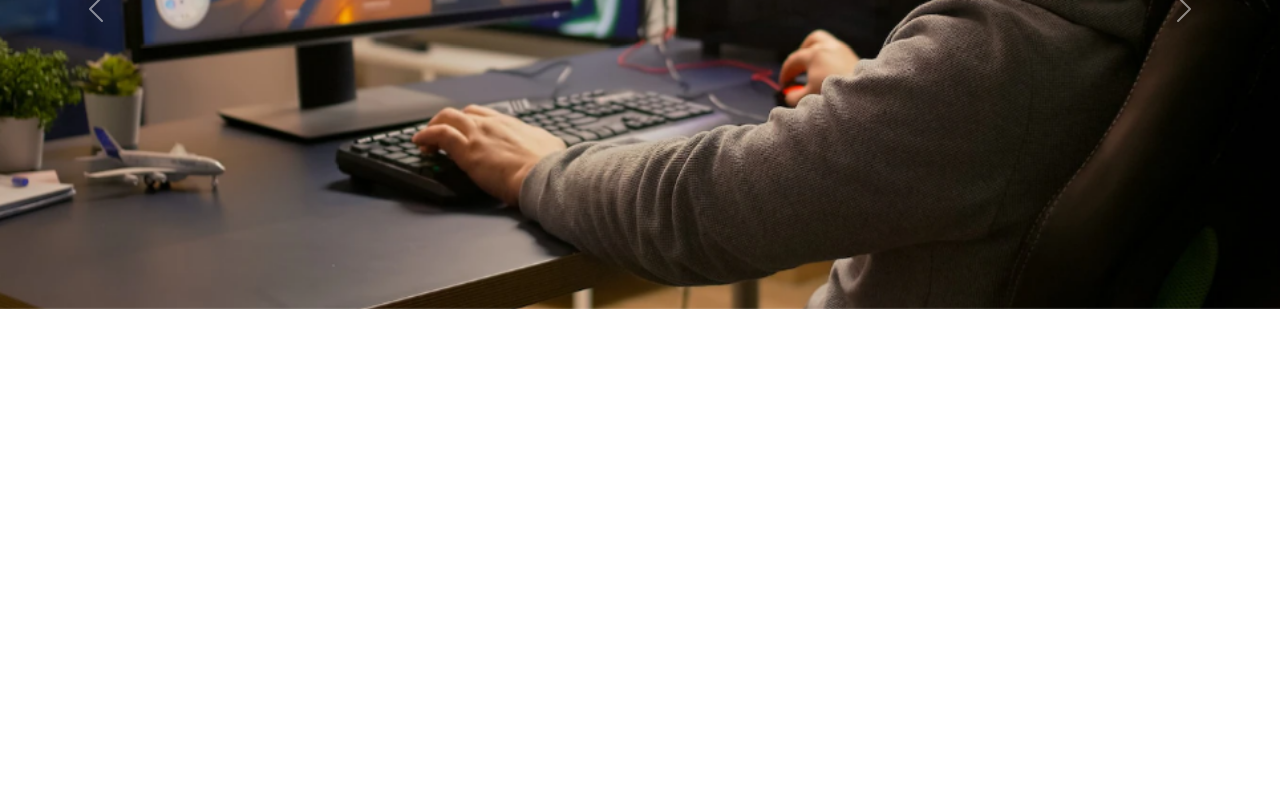
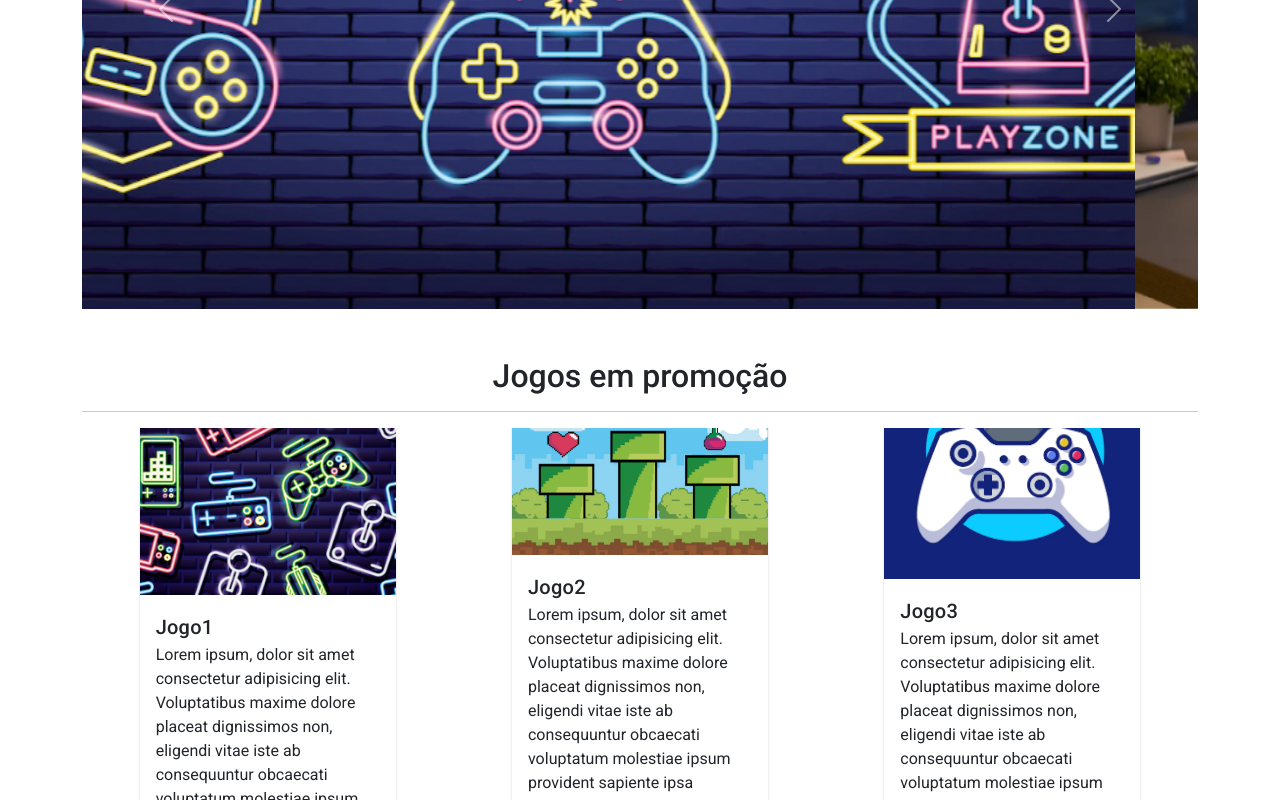
Before and after one commit to Matheus-IT/angular-project, an Angular app: page / in a window 1280 px wide. Shown: the part 371-1171 px from the top of the page. Before the commit the page ends 800 px from the top, so only its background shows below. Built offline with nearby package versions, Linux system fonts and the light colour scheme.

Commit message:
Adding card section

```diff
--- a/src/app/app.component.ts
+++ b/src/app/app.component.ts
@@ -1,7 +1,6 @@
 import { MatButtonModule } from '@angular/material/button';
 import { MatCardModule } from '@angular/material/card';
 import { MatFormFieldModule } from '@angular/material/form-field';
-import { MatGridListModule } from '@angular/material/grid-list';
 import { MatInputModule } from '@angular/material/input';
 import { MatMenuModule } from '@angular/material/menu';
 
@@ -22,7 +21,6 @@ import { MenuComponent } from './menu/menu.component';
     MatButtonModule,
     MatCardModule,
     MatFormFieldModule,
-    MatGridListModule,
     MatInputModule,
     MatMenuModule,
     FooterComponent,
--- a/src/app/main-page/main-page.component.css
+++ b/src/app/main-page/main-page.component.css
@@ -9,3 +9,7 @@ main {
 #section-banner img {
     object-fit: cover;
 }
+
+.card {
+    width: 16rem;
+}
--- a/src/app/main-page/main-page.component.html
+++ b/src/app/main-page/main-page.component.html
@@ -1,4 +1,5 @@
 <main>
+    <div class="container">
         <section id="section-banner">
             <div id="carouselExampleAutoplaying" class="carousel slide" data-bs-ride="carousel">
                 <div class="carousel-inner">
@@ -24,4 +25,63 @@
                 </button>
             </div>
         </section>
+
+        <h2 class="text-center mt-5">Jogos em promoção</h2>
+        <hr>
+        <mat-grid-list cols="3">
+            <mat-grid-tile>
+                <mat-card class="card">
+                    <img mat-card-image src="../../assets/img/jogo1.PNG" alt="Foto do jogo1">
+                    <mat-card-header>
+                        <mat-card-title>Jogo1</mat-card-title>
+                    </mat-card-header>
+                    <mat-card-content>
+                        <p>
+                            Lorem ipsum, dolor sit amet consectetur adipisicing elit. Voluptatibus maxime dolore placeat dignissimos non, eligendi vitae iste ab consequuntur obcaecati voluptatum molestiae ipsum provident sapiente ipsa aspernatur quia id magnam.
+                        </p>
+                    </mat-card-content>
+                    <mat-card-actions>
+                        <span>R$300,00</span>
+                        <button mat-button>COMPRAR</button>
+                    </mat-card-actions>
+                </mat-card>
+            </mat-grid-tile>
+
+            <mat-grid-tile>
+                <mat-card class="card">
+                    <img mat-card-image src="../../assets/img/jogo2.PNG" alt="Foto do jogo2">
+                    <mat-card-header>
+                        <mat-card-title>Jogo2</mat-card-title>
+                    </mat-card-header>
+                    <mat-card-content>
+                        <p>
+                            Lorem ipsum, dolor sit amet consectetur adipisicing elit. Voluptatibus maxime dolore placeat dignissimos non, eligendi vitae iste ab consequuntur obcaecati voluptatum molestiae ipsum provident sapiente ipsa aspernatur quia id magnam.
+                        </p>
+                    </mat-card-content>
+                    <mat-card-actions>
+                        <span>R$250,00</span>
+                        <button mat-button>COMPRAR</button>
+                    </mat-card-actions>
+                </mat-card>
+            </mat-grid-tile>
+
+            <mat-grid-tile>
+                <mat-card class="card">
+                    <img mat-card-image src="../../assets/img/jogo3.PNG" alt="Foto do jogo3">
+                    <mat-card-header>
+                        <mat-card-title>Jogo3</mat-card-title>
+                    </mat-card-header>
+                    <mat-card-content>
+                        <p>
+                            Lorem ipsum, dolor sit amet consectetur adipisicing elit. Voluptatibus maxime dolore placeat dignissimos non, eligendi vitae iste ab consequuntur obcaecati voluptatum molestiae ipsum provident sapiente ipsa aspernatur quia id magnam.
+                        </p>
+                    </mat-card-content>
+                    <mat-card-actions>
+                        <span>R$320,00</span>
+                        <button mat-button>COMPRAR</button>
+                    </mat-card-actions>
+                </mat-card>
+            </mat-grid-tile>
+        </mat-grid-list>
+    </div>
 </main>
```
Also changed, not shown: src/app/main-page/main-page.component.ts (+7 -1 lines). Lines whose indentation alone changed are shown as unchanged.
